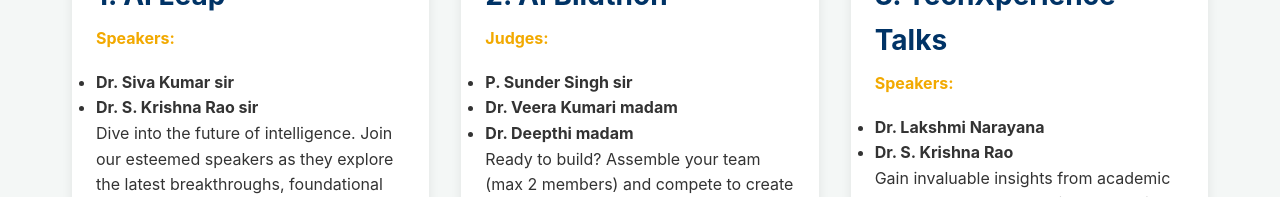
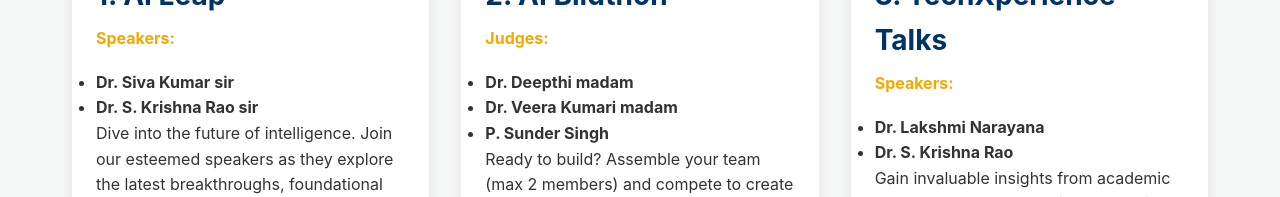
Before and after one commit to lakshmikanth-cyber/event-ieee-day-reg, a plain HTML site: page index.html in a window 1280 px wide. Shown: the part 602-799 px from the top of the page. Drawn offline with Linux system fonts and the light colour scheme; a script that the page names is missing.

Commit message:
Fix HTML formatting and structure

```diff
--- a/index.html
+++ b/index.html
@@ -50,9 +50,9 @@
                     <p class="event-speakers">
                         <strong>Judges:
                         <ul>
-                        <li>P. Sunder Singh sir</li>
+                        <li>Dr. Deepthi madam</li>
                         <li>Dr. Veera Kumari madam</li>
-                        <li>Dr. Deepthi madam</li>
+                        <li>P. Sunder Singh</li>
                         </ul>
                         </strong>
                     </p>
@@ -111,4 +111,5 @@
 
     <script src="script.js"></script>
 </body>
+
 </html>
```
